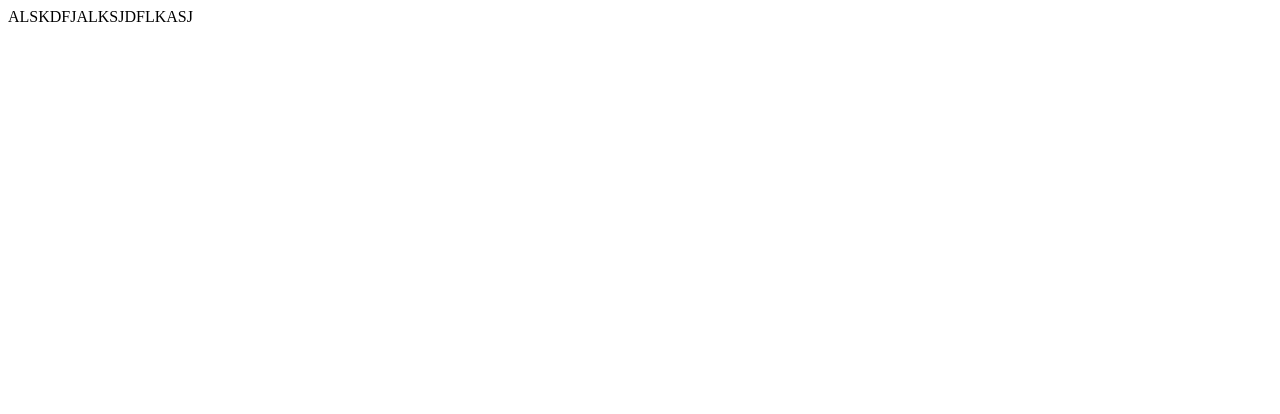
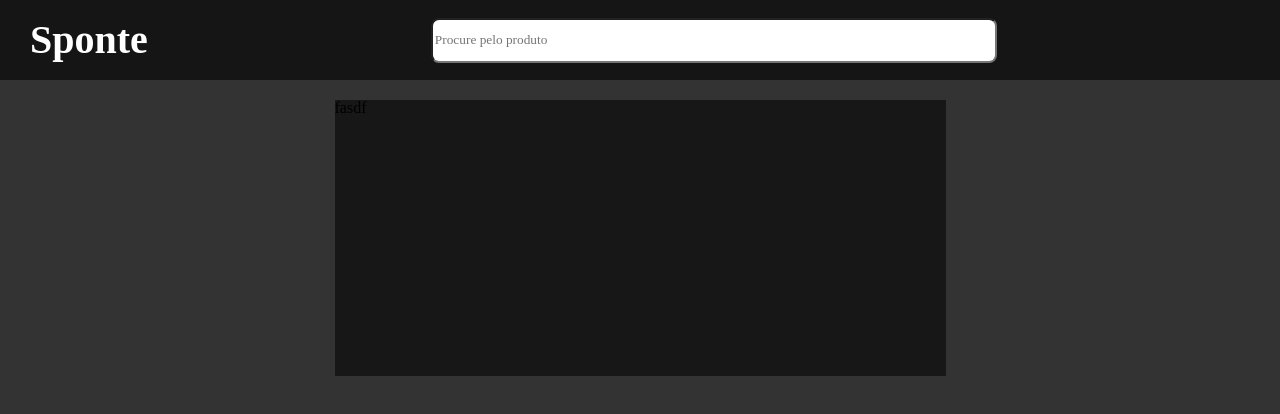
Before and after one commit to Gabriel-Medeiros-faria/Sponte-Site, a React (Create React App) app: page / in a window 1280 px wide. Shown: the top 414 px of the page. Built offline with nearby package versions, Linux system fonts and the light colour scheme.

Commit message:
feat: Header, ProductsPage and InputPage

```diff
--- a/package.json
+++ b/package.json
@@ -8,7 +8,9 @@
     "@testing-library/user-event": "^13.5.0",
     "react": "^18.2.0",
     "react-dom": "^18.2.0",
+    "react-router-dom": "^6.9.0",
     "react-scripts": "5.0.1",
+    "styled-components": "^5.3.9",
     "web-vitals": "^2.1.4"
   },
   "scripts": {
--- a/public/index.html
+++ b/public/index.html
@@ -2,42 +2,10 @@
 <html lang="en">
   <head>
     <meta charset="utf-8" />
-    <link rel="icon" href="%PUBLIC_URL%/favicon.ico" />
-    <meta name="viewport" content="width=device-width, initial-scale=1" />
-    <meta name="theme-color" content="#000000" />
-    <meta
-      name="description"
-      content="Web site created using create-react-app"
-    />
-    <link rel="apple-touch-icon" href="%PUBLIC_URL%/logo192.png" />
-    <!--
-      manifest.json provides metadata used when your web app is installed on a
-      user's mobile device or desktop. See https://developers.google.com/web/fundamentals/web-app-manifest/
-    -->
-    <link rel="manifest" href="%PUBLIC_URL%/manifest.json" />
-    <!--
-      Notice the use of %PUBLIC_URL% in the tags above.
-      It will be replaced with the URL of the `public` folder during the build.
-      Only files inside the `public` folder can be referenced from the HTML.
-
-      Unlike "/favicon.ico" or "favicon.ico", "%PUBLIC_URL%/favicon.ico" will
-      work correctly both with client-side routing and a non-root public URL.
-      Learn how to configure a non-root public URL by running `npm run build`.
-    -->
-    <title>React App</title>
+    <title>Sponte</title>
   </head>
   <body>
     <noscript>You need to enable JavaScript to run this app.</noscript>
     <div id="root"></div>
-    <!--
-      This HTML file is a template.
-      If you open it directly in the browser, you will see an empty page.
-
-      You can add webfonts, meta tags, or analytics to this file.
-      The build step will place the bundled scripts into the <body> tag.
-
-      To begin the development, run `npm start` or `yarn start`.
-      To create a production bundle, use `npm run build` or `yarn build`.
-    -->
   </body>
 </html>
--- a/src/App.js
+++ b/src/App.js
@@ -1,8 +1,18 @@
+import { BrowserRouter, Routes, Route } from "react-router-dom";
+import GlobalStyle from "./Global/globalStyle";
+import IndexInputPage from "./Pages/Input Page";
+import IndexMainPage from "./Pages/Products Page";
 
 function App() {
   return (
     <>
-      ALSKDFJALKSJDFLKASJ
+      <GlobalStyle />
+      <BrowserRouter>
+        <Routes>
+        <Route path="/" element={<IndexMainPage />} />
+        <Route path="/addProduct" element={<IndexInputPage />} />
+        </Routes>
+      </BrowserRouter>
     </>
   );
 }
--- /dev/null
+++ b/src/Components/Header/Header.js
@@ -0,0 +1,55 @@
+import styled from "styled-components";
+
+export default function Header() {
+  return (
+    <>
+      <HeaderContainer>
+        <SiteName>
+          <p>Sponte</p>
+        </SiteName>
+        <InputProduct>
+          <input placeholder="Procure pelo produto"></input>
+        </InputProduct>
+      </HeaderContainer>
+    </>
+  );
+}
+
+const HeaderContainer = styled.div`
+  width: 100%;
+  height: 80px;
+  background-color: #151515;
+  display: flex;
+  align-items: center;
+  position: fixed;
+  top: 0;
+  left: 0;
+`;
+const SiteName = styled.div`
+  font-size: 40px;
+  color: white;
+  font-weight: 700;
+  margin-left: 30px;
+  animation: float 2s ease-in-out infinite;
+  cursor: pointer;
+  @keyframes float{
+    0%,100%{
+        transform: translateY(0);
+    }
+    50%{
+        transform: translateY(-10px);
+    }
+  };
+`;
+
+const InputProduct = styled.div`
+  width: 100%;
+  display: flex;
+  justify-content: center;
+  input {
+    width: 50%;
+    height: 45px;
+    background: #ffffff;
+    border-radius: 8px;
+  }
+`;
--- /dev/null
+++ b/src/Components/Header/headerInputPage.js
@@ -0,0 +1,43 @@
+import { Link } from "react-router-dom";
+import styled from "styled-components";
+
+export default function HeaderInputPage() {
+  return (
+    <>
+      <HeaderContainer>
+        <Link to={"/"}>
+        <SiteName>
+          <p>Sponte</p>
+        </SiteName>
+        </Link>
+      </HeaderContainer>
+    </>
+  );
+}
+
+const HeaderContainer = styled.div`
+  width: 100%;
+  height: 80px;
+  background-color: #151515;
+  display: flex;
+  align-items: center;
+  justify-content: center;
+  position: fixed;
+  top: 0;
+  left: 0;
+`;
+const SiteName = styled.div`
+  font-size: 50px;
+  color: white;
+  font-weight: 900;
+  animation: float 2s ease-in-out infinite;
+  cursor: pointer;
+  @keyframes float{
+    0%,100%{
+        transform: translateY(0);
+    }
+    50%{
+        transform: translateY(-10px);
+    }
+  };
+`;
--- /dev/null
+++ b/src/Components/Product Page/InputsBox.js
@@ -0,0 +1,33 @@
+import styled from "styled-components";
+
+export default function InputBox() {
+  return (
+    <>
+      <InputBoxContainer>
+        <form>
+          <input placeholder="Nome do produto"></input>
+          <input placeholder="Nome do produto"></input>
+          <input placeholder="Nome do produto"></input>
+          <input placeholder="Nome do produto"></input>
+          <input placeholder="Nome do produto"></input>
+          <input placeholder="Nome do produto"></input>
+          <input placeholder="Nome do produto"></input>
+        </form>
+      </InputBoxContainer>
+    </>
+  );
+}
+
+const InputBoxContainer = styled.div`
+  form {
+    display: flex;
+    flex-direction: column;
+  }
+  input {
+    margin-bottom: 10px;
+    padding: 20px;
+  }
+  height: 100%;
+  display: flex;
+  justify-content: center;
+`;
--- /dev/null
+++ b/src/Components/Product Page/Product.js
@@ -0,0 +1,15 @@
+import styled from "styled-components";
+
+export default function Product() {
+  return (
+    <>
+      <ProductContainer>fasdf</ProductContainer>
+    </>
+  );
+}
+
+const ProductContainer = styled.div`
+  width: 611px;
+  height: 276px;
+  background-color: #171717;
+`;
--- /dev/null
+++ b/src/Components/Product Page/Products.js
@@ -0,0 +1,17 @@
+import styled from "styled-components"
+import Product from "./Product"
+
+export default function Products(){
+    return(
+        <>
+            <ProductsContainer>
+                <Product/>
+            </ProductsContainer>
+        </>
+    )
+}
+
+const ProductsContainer = styled.div`
+display: flex;
+justify-content: center;
+`
--- /dev/null
+++ b/src/Global/globalStyle.js
@@ -0,0 +1,57 @@
+import { createGlobalStyle } from "styled-components";
+
+const GlobalStyle = createGlobalStyle`
+*{
+    font-family: 'Lexend Deca';
+    box-sizing: border-box;
+}
+    html, body, div, span, applet, object, iframe,
+    h1, h2, h3, h4, h5, h6, p, blockquote, pre,
+    a, abbr, acronym, address, big, cite, code,
+    del, dfn, em, img, ins, kbd, q, s, samp,
+    small, strike, strong, sub, sup, tt, var,
+    b, u, i, center,
+    dl, dt, dd, ol, ul, li,
+    fieldset, form, label, legend,
+    table, caption, tbody, tfoot, thead, tr, th, td,
+    article, aside, canvas, details, embed,
+    figure, figcaption, footer, header, hgroup,
+    menu, nav, output, ruby, section, summary,
+    time, mark, audio, video {
+        margin: 0;
+        padding: 0;
+        border: 0;
+        font-size: 100%;
+        font: inherit;
+        vertical-align: baseline;
+    }
+    article, aside, details, figcaption, figure,
+    footer, header, hgroup, menu, nav, section {
+        display: block;
+    }
+    body {
+        line-height: 1;
+        background-color: #333333;
+        margin-top: 100px;
+    }
+    ol, ul {
+        list-style: none;
+    }
+    blockquote, q {
+        quotes: none;
+    }
+    blockquote:before, blockquote:after,
+    q:before, q:after {
+        content: '';
+        content: none;
+    }
+    table {
+        border-collapse: collapse;
+        border-spacing: 0;
+    }
+    a{
+        text-decoration: none;
+    }
+    `;
+
+export default GlobalStyle;
--- /dev/null
+++ b/src/Pages/Input Page/index.js
@@ -0,0 +1,11 @@
+import HeaderInputPage from "../../Components/Header/headerInputPage";
+import InputBox from "../../Components/Product Page/InputsBox";
+
+export default function IndexInputPage() {
+  return (
+    <>
+        <HeaderInputPage />
+        <InputBox />
+    </>
+  );
+}
--- /dev/null
+++ b/src/Pages/Products Page/index.js
@@ -0,0 +1,11 @@
+import Header from "../../Components/Header/Header"
+import Products from "../../Components/Product Page/Products"
+
+export default function IndexMainPage(){
+    return(
+        <>
+            <Header />
+            <Products/>
+        </>
+    )
+}
```
Also changed, not shown: public/robots.txt (deleted), 2 other files (tests, documents, lock files or other folders).
